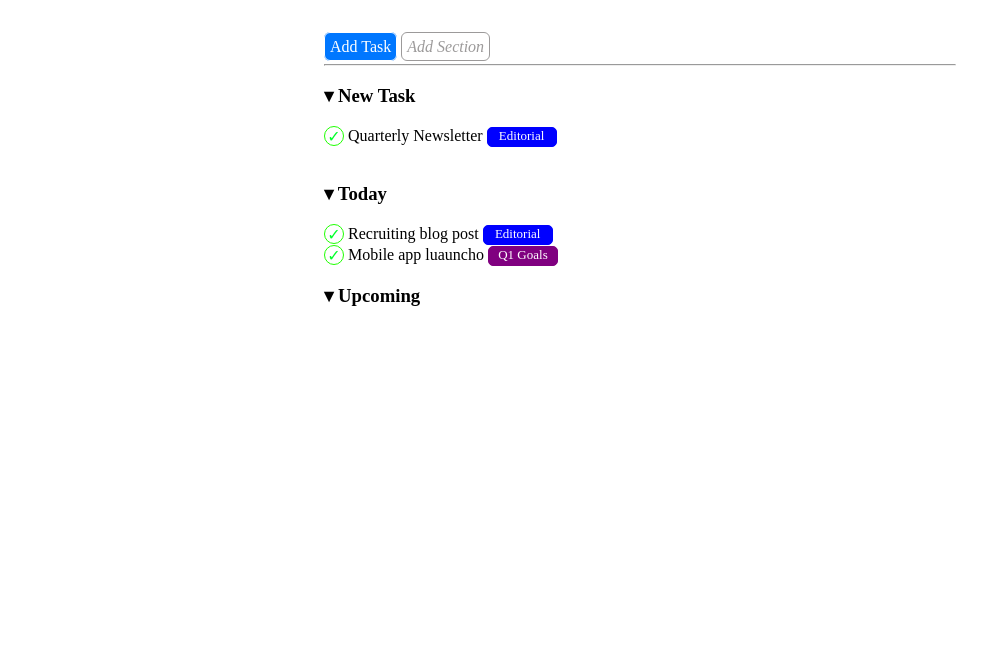
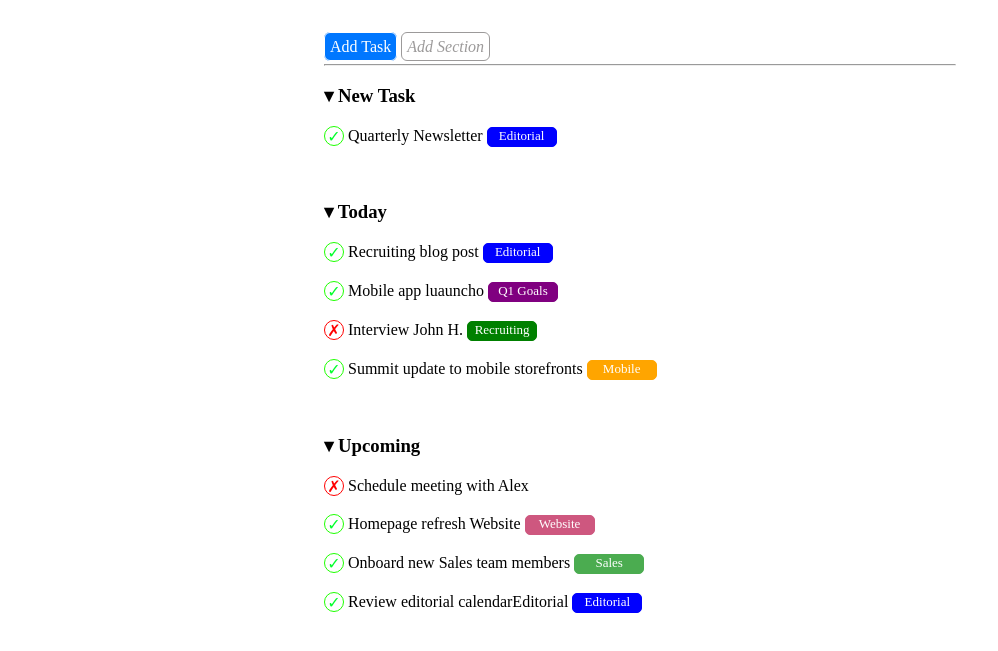
Before and after one commit to jollyfellow07/html-css-toboolist, a plain HTML site: page index.html in a window 1280 px wide. Shown: the part 103-754 px from the top of the page, without its empty margins (0-998 px from the left). Drawn offline with Linux system fonts and the light colour scheme.

Commit message:
aggiunto testo html

```diff
--- a/index.html
+++ b/index.html
@@ -26,19 +26,44 @@
        <span class="check"> &check;</span>
        <span class="testo"> Quarterly Newsletter </span>
        <span class="editorial">Editorial</span>
-       <br> <br>
+       <br> <br> <br>
        <!--creazione tabella TODAY-->
        <h3>&dtrif; Today</h3>
        <span class="check"> &check;</span>
        <span class="testo"> Recruiting blog post </span>
        <span class="editorial">Editorial</span>
 
-       <br>
+       <br> <br>
 
        <span class="check"> &check;</span>
        <span class="testo"> Mobile app luauncho </span>
        <span class="Q1">Q1 Goals</span>
+       <br><br>
+       <span class="not-check">&cross; </span>
+       <span class="testo">Interview John H.</span>
+       <span class="rec">Recruiting</span>
+       <br> <br>
+       <span class="check">&check;</span>
+       <span class="testo">Summit update to mobile storefronts</span>
+       <span class="mobile">Mobile</span>
+       <br> <br> <br>
+
+<!--inizio tabella upcoming-->
        <h3>&dtrif; Upcoming</h3>
+       <span class="not-check">&cross;</span>
+       <span class="testo">Schedule meeting with Alex</span>
+        <br> <br>
+        <span class="check">&check;</span>
+        <span class="testo">Homepage refresh Website</span>
+        <span class="web">Website</span>
+        <br> <br>
+        <span class="check">&check;</span>
+        <span class="testo">Onboard new Sales team members</span>
+        <span class="sales">Sales</span>
+        <br> <br>
+        <span class="check">&check;</span>
+        <span class="testo">Review editorial calendarEditorial</span>
+        <span class="editorial">Editorial</span>
     </main>
     <footer></footer>
 </div>
```
